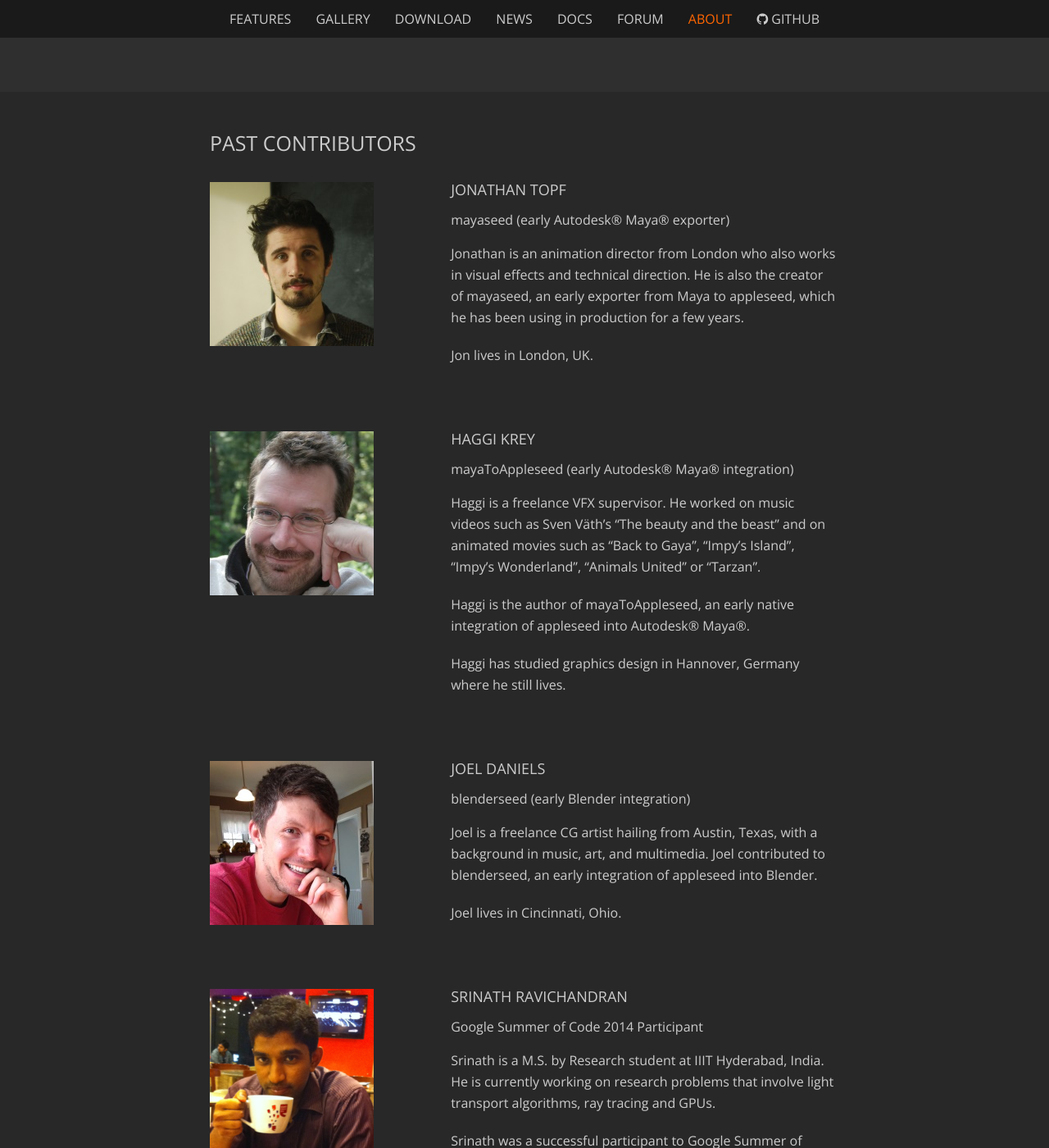
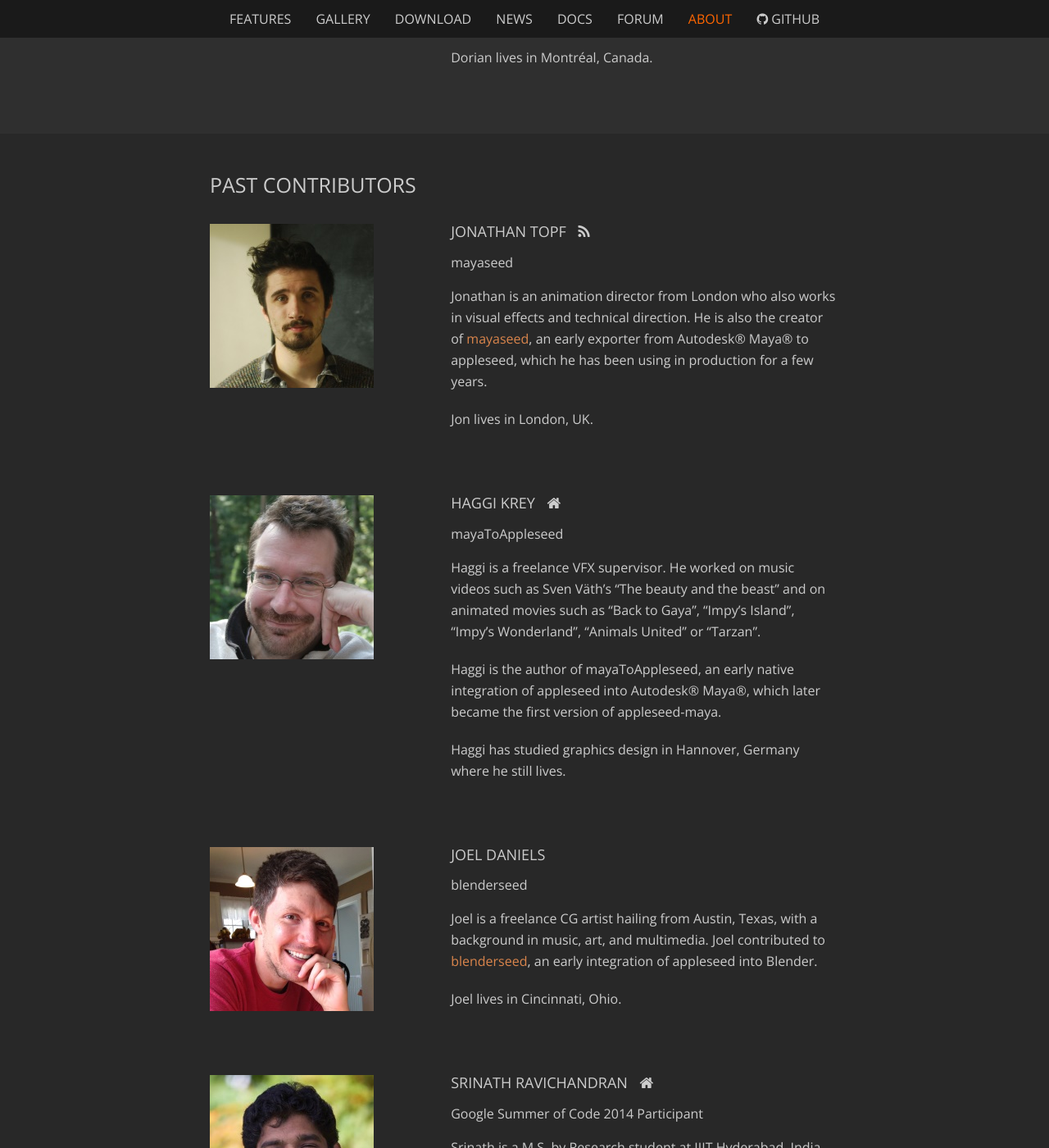
Before and after one commit to appleseedhq/appleseedhq.github.io, a Jekyll site: the page built from about.md, in a window 1280 px wide and 1400 px high, scrolled down 6324 px. Shown: the whole window at 82% size. Built offline with Jekyll 4.4.1, drawn with Linux system fonts in a browser that asks for light colours; nearby versions of some CDN libraries; some of the changed text lies outside the part shown.

Commit message:
Improve team page

```diff
--- a/_data/pastcontributors.yml
+++ b/_data/pastcontributors.yml
@@ -1,46 +1,45 @@
 - name: Jonathan Topf
   picture: jonathan_topf.jpg
-  role: mayaseed (early Autodesk® Maya® exporter)
+  role: mayaseed
   bio: >
     Jonathan is an animation director from London who also works in visual effects and technical direction.
-    He is also the creator of mayaseed, an early exporter from Maya to appleseed, which he has been using
-    in production for a few years.
+    He is also the creator of [mayaseed](http://mayaseed.net/), an early exporter from Autodesk® Maya® to
+    appleseed, which he has been using in production for a few years.
 
 
     Jon lives in London, UK.
   links:
-    - { label: Blog, url: "http://jonathantopf.com/" }
-    - { label: mayaseed, url: "http://mayaseed.net/" }
+    - { type: blog, url: "http://jonathantopf.com/" }
 
 
 - name: Haggi Krey
   picture: haggi_krey.jpg
-  role: mayaToAppleseed (early Autodesk® Maya® integration)
+  role: mayaToAppleseed
   bio: >
     Haggi is a freelance VFX supervisor. He worked on music videos such as Sven Väth's "The beauty and the beast"
     and on animated movies such as "Back to Gaya", "Impy's Island", "Impy's Wonderland", "Animals United" or
     "Tarzan".
 
 
-    Haggi is the author of mayaToAppleseed, an early native integration of appleseed into Autodesk® Maya®.
+    Haggi is the author of mayaToAppleseed, an early native integration of appleseed into Autodesk® Maya®, which
+    later became the first version of appleseed-maya.
 
 
     Haggi has studied graphics design in Hannover, Germany where he still lives.
   links:
-    - { label: mayaToAppleseed, url: "http://www.openmaya.net/openmaya/mayatoappleseed/" }
+    - { type: homepage, url: "http://www.haggi.de/" }
 
 
 - name: Joel Daniels
   picture: joel_daniels.jpg
-  role: blenderseed (early Blender integration)
+  role: blenderseed
   bio: >
     Joel is a freelance CG artist hailing from Austin, Texas, with a background in music, art, and multimedia.
-    Joel contributed to blenderseed, an early integration of appleseed into Blender.
+    Joel contributed to [blenderseed](https://github.com/appleseedhq/blenderseed-deprecated), an early integration
+    of appleseed into Blender.
 
 
     Joel lives in Cincinnati, Ohio.
-  links:
-    - { label: blenderseed, url: "https://github.com/appleseedhq/blenderseed" }
 
 
 - name: Srinath Ravichandran
@@ -54,7 +53,7 @@
     Srinath was a successful participant to Google Summer of Code 2014. His project focused on efficient ray tracing
     of curve primitives for hair and fur.
   links:
-    - { label: Web Site, url: "http://researchweb.iiit.ac.in/~srinath.ravichandran/" }
+    - { type: homepage, url: "http://researchweb.iiit.ac.in/~srinath.ravichandran/" }
 
 
 - name: Marius Avram
@@ -71,15 +70,16 @@
 
 - name: Hans Hoogenboom
   picture: hans_hoogenboom.jpg
-  role: houseed (early Houdini Exporter)
+  role: houseed
   bio: >
-    Hans is an architect with a strong interest in CG and VFX. In 2014 he started working on the integration
-    of appleseed and Houdini as well as adding Open Shading Language support to Houdini.
+    Hans is an architect with a strong interest in CG and VFX. In 2014 he started working on
+    [houseed](https://github.com/appleseedhq/houseed-deprecated), an early integration of appleseed and Houdini,
+    as well as adding Open Shading Language support to Houdini.
 
 
     Hans lives in Delft, The Netherlands.
   links:
-    - { label: LinkedIn, url: "https://www.linkedin.com/pub/hans-hoogenboom/2/b21/45b" }
+    - { type: linkedin, url: "https://www.linkedin.com/pub/hans-hoogenboom/2/b21/45b" }
 
 
 - name: Thomas Arthus
@@ -91,3 +91,5 @@
 
 
     He lives in Annecy, France.
+  links:
+    - { type: twitter, url: "https://twitter.com/phonosheet" }
--- a/_includes/member.html
+++ b/_includes/member.html
@@ -3,8 +3,34 @@
         <img src="/img/team/{{ member.picture }}" alt="{{ member.name }}">
     </div>
     <div class="column right">
-        <h3>{{ member.name }}</h3>
+        <h3>
+            {{ member.name }}
+            {% for link in member.links %}
+                {% case link.type %}
+                    {% when 'linkedin' %}
+                        <a class="profile-link" href="{{ link.url }}"><i class="fa fa-linkedin"></i></a>
+                    {% when 'twitter' %}
+                        <a class="profile-link" href="{{ link.url }}"><i class="fa fa-twitter"></i></a>
+                    {% when 'blog' %}
+                        <a class="profile-link" href="{{ link.url }}"><i class="fa fa-rss"></i></a>
+                    {% when 'homepage' %}
+                        <a class="profile-link" href="{{ link.url }}"><i class="fa fa-home"></i></a>
+                {% endcase %}
+            {% endfor %}
+        </h3>
         <h4 class="role">{{ member.role }}</h4>
         <div class="bio">{{ member.bio | markdownify }}</div>
+        {% for link in member.links %}
+            {% case link.type %}
+                {% when 'linkedin' %}
+                {% when 'twitter' %}
+                {% when 'blog' %}
+                {% when 'homepage' %}
+                {% else %}
+                    <p>
+                        <a href="{{ link.url }}">{{ link.label }}</a>
+                    </p>
+            {% endcase %}
+        {% endfor %}
     </div>
 </div>
--- a/css/styles.css
+++ b/css/styles.css
@@ -764,6 +764,17 @@ th, tfoot td
     border-top: 0px;
 }
 
+.section.team .member a.profile-link
+{
+    margin-left: 10px;
+    color: inherit;
+}
+
+.section.team .member a.profile-link:hover
+{
+    color: #f60;
+}
+
 .section.team .member .column
 {
     display: inline-block;
```
Also changed, not shown: _data/activecontributors.yml (+4 -5 lines), _data/coreteam.yml (+7 -5 lines), img/team/srinath_ravichandran.jpg.
